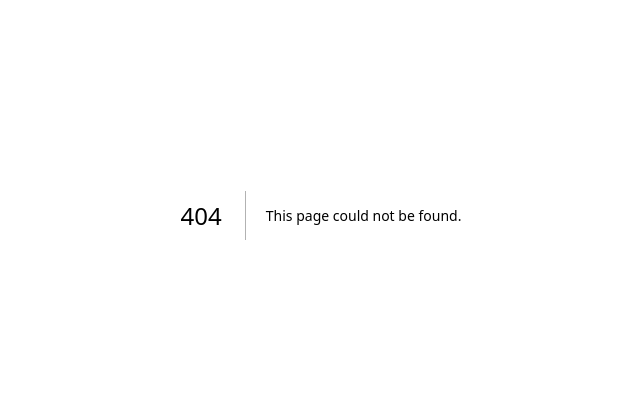
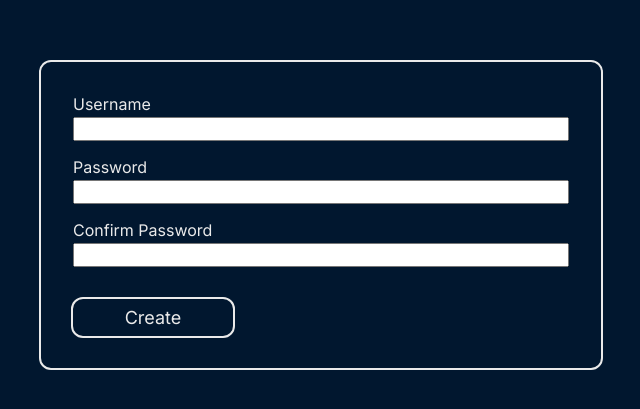
Before and after one commit to nickhibbits/meditation_app, a Next.js app: page /auth/sign_up in a window 1280 px wide. Before the commit this address had no page. Shown: the part 185-594 px from the top of the page, without its empty margins (319-959 px from the left). Built offline with nearby package versions, Linux system fonts and the light colour scheme.

Commit message:
convert nextauth signin logic to route handlers

```diff
--- /dev/null
+++ b/app/api/user/update/route.ts
@@ -0,0 +1,3 @@
+import { NextRequest } from "next/server";
+
+export async function POST(req: NextRequest) {}
--- a/app/auth/signup/page.tsx
+++ b/app/auth/sign_up/page.tsx
@@ -3,7 +3,7 @@ import AuthForm from "@/components/AuthForm";
 function SignUp() {
   return (
     <main className="container flex flex_column flex_center">
-      <AuthForm formType={"signup"} fetchUrl={"/api/auth/signup"} />
+      <AuthForm formType={"signup"} />
     </main>
   );
 }
--- a/app/auth/signin/page.tsx
+++ b/app/auth/signin/page.tsx
@@ -3,7 +3,7 @@ import AuthForm from "@/components/AuthForm";
 async function SignIn() {
   return (
     <main className="container flex flex_column flex_center">
-      <AuthForm formType={"signin"} fetchUrl={"/api/auth/signin"} />
+      <AuthForm formType={"signin"} />
     </main>
   );
 }
--- a/components/AuthForm.tsx
+++ b/components/AuthForm.tsx
@@ -2,17 +2,13 @@
 
 import { useRef } from "react";
 import { useRouter } from "next/navigation";
-import classes from "@/styles/components/AuthForm.module.scss";
-import Button from "@/components/Button";
 import { signIn } from "next-auth/react";
 
-function AuthForm({
-  fetchUrl,
-  formType,
-}: {
-  fetchUrl: string;
-  formType: "signin" | "signup";
-}) {
+import Button from "@/components/Button";
+
+import classes from "@/styles/components/AuthForm.module.scss";
+
+function AuthForm({ formType }: { formType: "signin" | "signup" }) {
   const passwordRef = useRef<HTMLInputElement>(null);
   const confirmPasswordRef = useRef<HTMLInputElement>(null);
   const usernameRef = useRef<HTMLInputElement>(null);
@@ -21,7 +17,7 @@ function AuthForm({
   const handleSignup = async (e: any) => {
     e.preventDefault();
 
-    const res = await fetch(fetchUrl, {
+    const res = await fetch("/api/auth/signup", {
       method: "POST",
       body: JSON.stringify({
         username: usernameRef.current?.value,
@@ -42,11 +38,17 @@ function AuthForm({
   };
 
   const handleSignin = async (e: any) => {
-    const res = await signIn("credentials", {
-      redirect: false,
-      username: usernameRef,
-      password: passwordRef,
-    });
+    e.preventDefault();
+
+    if (usernameRef.current && passwordRef.current) {
+      const res = await signIn("credentials", {
+        redirect: false,
+        username: usernameRef.current.value,
+        password: passwordRef.current.value,
+      });
+
+      console.log("res", res);
+    }
   };
 
   return (
```
Also changed, not shown: app/api/auth/[...nextauth]/route.ts (renamed from app/api/auth/[...nextauth].ts, +10 -7 lines).
